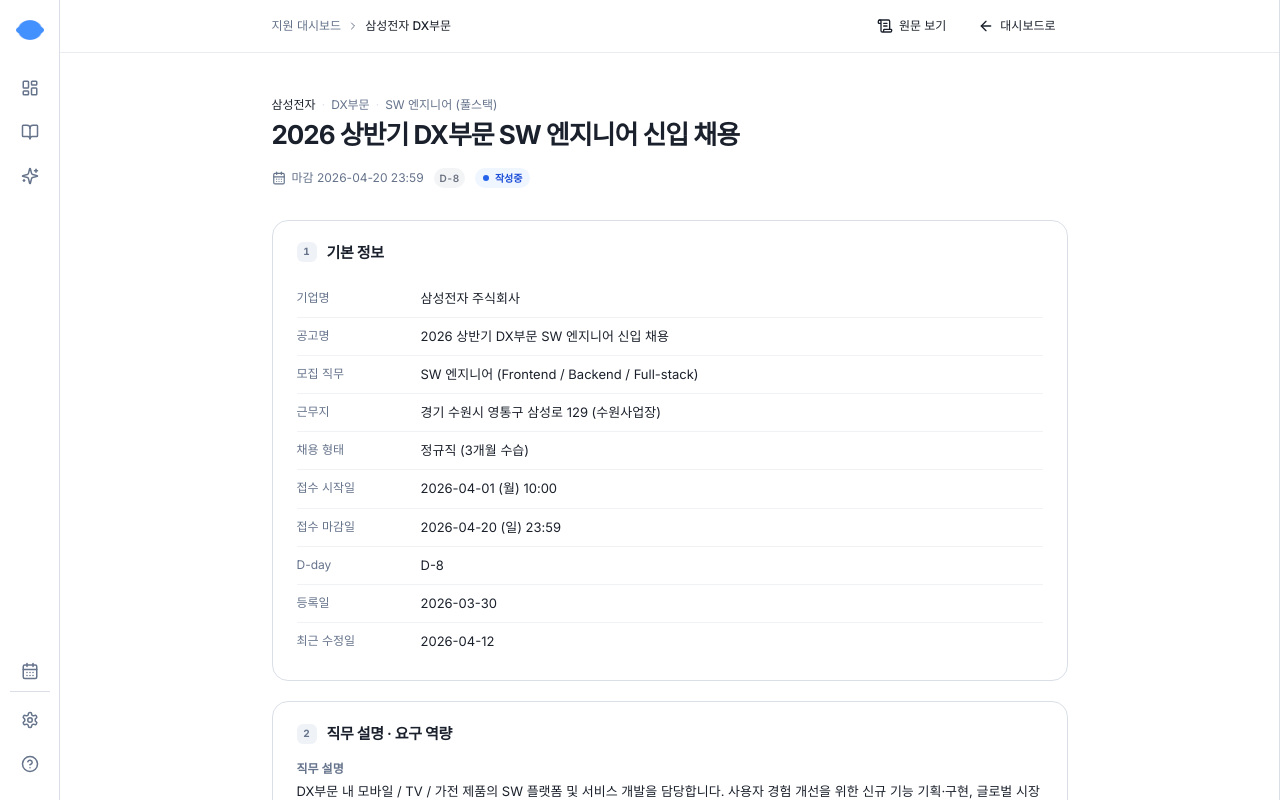
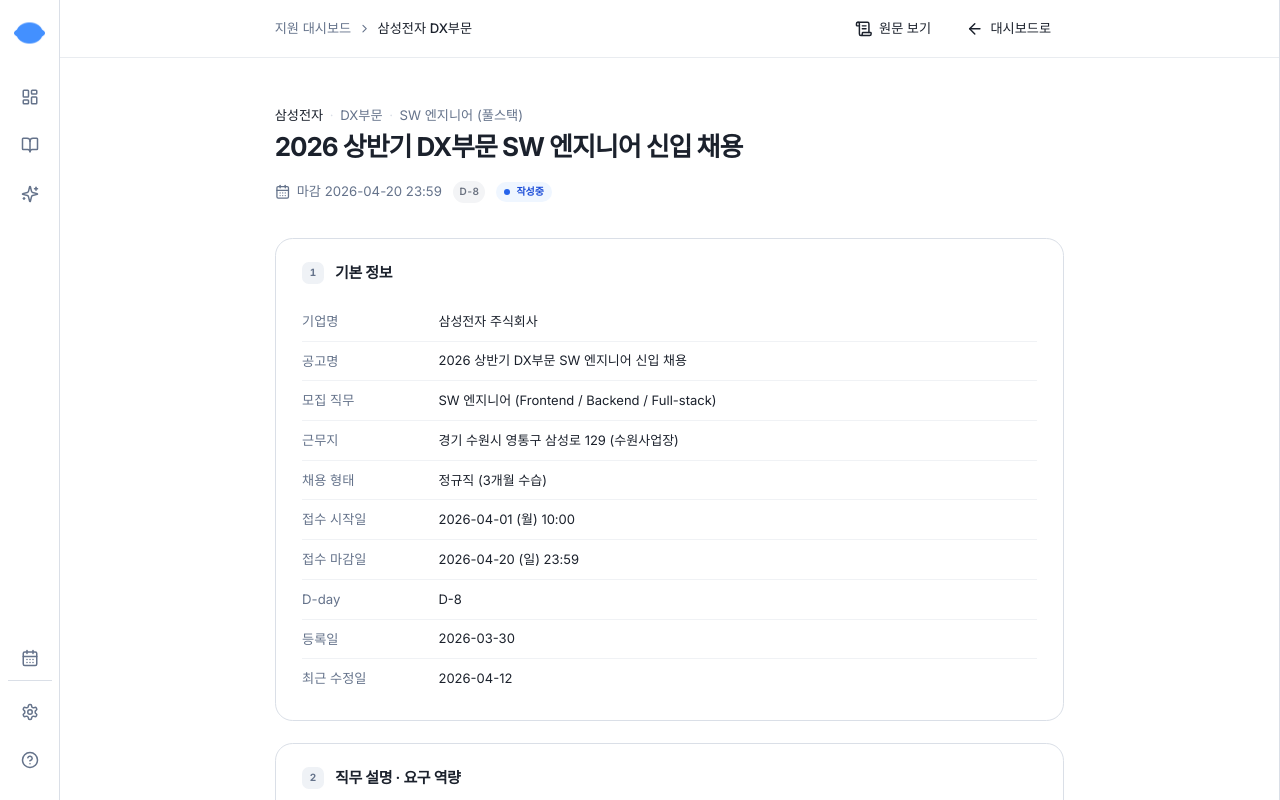
Before and after one commit to xxxiynyng/my-job-desk, a React (Vite) app: page /jobs/1 in a window 1280 px wide. Built offline with nearby package versions, Linux system fonts and the light colour scheme; a web font is replaced by a local one.

Commit message:
feat(ds): UI 배율 노브 --ui-scale 도입 — 여백·크기·라운드 1.1배

```diff
--- a/src/index.css
+++ b/src/index.css
@@ -7,6 +7,16 @@
 
 @layer base {
   :root {
+    /* ── UI 전역 배율 노브 (2026-07-30) ─────────────────────────
+       화면 전체가 한 단계 작다는 판단으로 브라우저 110% 확대와 같은 밀도를 기본값으로 삼는다.
+       루트 폰트를 올리면 Tailwind 기본 유틸이 전부 rem이라(p-4·gap-3·h-10·rounded-lg …)
+       여백·크기·라운드가 한꺼번에 따라온다. 아래 px 변수도 같은 노브를 곱해 쓴다.
+       ⚠️ src/lib/designTokens.ts의 UI_SCALE과 항상 같은 값 (design-tokens.test.ts가 검증).
+       폰트 크기는 반픽셀을 피하려고 FONT_SIZE에 ×1.1 반올림 정수로 박아 두었으므로
+       이 값만 바꿔서는 글자가 따라오지 않는다 — 배율 변경 시 FONT_SIZE도 다시 반올림할 것. */
+    --ui-scale: 1.1;
+    font-size: calc(100% * var(--ui-scale));
+
     /* ── Pickd raw palette ─────────────────────────────────────── */
     --blue-50: #EFF6FF;
     --blue-100: #DBEAFE;
@@ -135,24 +145,24 @@
     --tracking-wide: 0.02em;
 
     /* ── Pickd spacing & layout ────────────────────────────────── */
-    --space-0: 0px; --space-1: 2px; --space-2: 4px; --space-3: 6px;
-    --space-4: 8px; --space-5: 12px; --space-6: 16px; --space-7: 20px;
-    --space-8: 24px; --space-9: 32px; --space-10: 40px; --space-11: 48px;
-    --space-12: 64px; --space-13: 80px;
+    --space-0: 0px; --space-1: calc(2px * var(--ui-scale)); --space-2: calc(4px * var(--ui-scale)); --space-3: calc(6px * var(--ui-scale));
+    --space-4: calc(8px * var(--ui-scale)); --space-5: calc(12px * var(--ui-scale)); --space-6: calc(16px * var(--ui-scale)); --space-7: calc(20px * var(--ui-scale));
+    --space-8: calc(24px * var(--ui-scale)); --space-9: calc(32px * var(--ui-scale)); --space-10: calc(40px * var(--ui-scale)); --space-11: calc(48px * var(--ui-scale));
+    --space-12: calc(64px * var(--ui-scale)); --space-13: calc(80px * var(--ui-scale));
 
-    --container-max: 1320px;
-    --sidebar-w: 248px;
-    --row-h: 44px;
-    --control-h: 36px;
-    --control-h-sm: 30px;
-    --control-h-lg: 42px;
+    --container-max: calc(1320px * var(--ui-scale));
+    --sidebar-w: calc(248px * var(--ui-scale));
+    --row-h: calc(44px * var(--ui-scale));
+    --control-h: calc(36px * var(--ui-scale));
+    --control-h-sm: calc(30px * var(--ui-scale));
+    --control-h-lg: calc(42px * var(--ui-scale));
 
     /* ── Pickd radius ──────────────────────────────────────────── */
-    --radius-xs: 4px;
-    --radius-sm: 6px;    /* inputs, buttons, tags */
-    --radius-md: 8px;    /* cards, menus */
-    --radius-lg: 12px;   /* panels, modals */
-    --radius-xl: 16px;
+    --radius-xs: calc(4px * var(--ui-scale));
+    --radius-sm: calc(6px * var(--ui-scale));    /* inputs, buttons, tags */
+    --radius-md: calc(8px * var(--ui-scale));    /* cards, menus */
+    --radius-lg: calc(12px * var(--ui-scale));   /* panels, modals */
+    --radius-xl: calc(16px * var(--ui-scale));
     --radius-pill: 999px;
 
     /* ── Pickd shadows ─────────────────────────────────────────── */
@@ -284,15 +294,15 @@
 
 /* ── 전역 얇은 스크롤바 ───────────────────────────── */
 ::-webkit-scrollbar {
-  width: 4px;
-  height: 4px;
+  width: calc(4px * var(--ui-scale));
+  height: calc(4px * var(--ui-scale));
 }
 ::-webkit-scrollbar-track {
   background: transparent;
 }
 ::-webkit-scrollbar-thumb {
   background: hsl(var(--border));
-  border-radius: 4px;
+  border-radius: calc(4px * var(--ui-scale));
 }
 ::-webkit-scrollbar-thumb:hover {
   background: hsl(var(--muted-foreground) / 0.4);
--- a/src/lib/designTokens.ts
+++ b/src/lib/designTokens.ts
@@ -12,6 +12,19 @@
  * 참고: text-xs(12)·text-sm(14)은 Tailwind 기본 토큰이라 여기 넣지 않는다
  * (이미 tailwind-merge 기본 font-size 그룹에 등록돼 있음).
  */
+/**
+ * UI 전역 배율 노브 (2026-07-30 도입).
+ *
+ * 화면 전체가 한 단계 작다는 판단으로 브라우저 110% 확대와 같은 밀도를 기본값으로 삼았다.
+ * - 여백·크기·라운드: index.css의 `--ui-scale`이 루트 폰트(rem)와 px 변수를 함께 끌어올린다.
+ *   Tailwind 기본 유틸(p-4·gap-3·h-10·rounded-lg …)은 전부 rem이라 자동으로 따라온다.
+ * - 폰트: 반픽셀을 남기지 않기로 해서 아래 FONT_SIZE에 ×1.1 반올림 정수를 박아 둔다.
+ *   즉 이 상수를 바꿔도 폰트는 따라오지 않는다 — 배율을 바꾸려면 FONT_SIZE도 다시 반올림할 것.
+ *
+ * ⚠️ index.css의 `--ui-scale`과 항상 같은 값이어야 한다(test/design-tokens.test.ts가 검증).
+ */
+export const UI_SCALE = 1.1;
+
 export const FONT_SIZE = {
   mini: "10px",    // 최소
   chip: "11px",    // 태그·칩·필터
```
